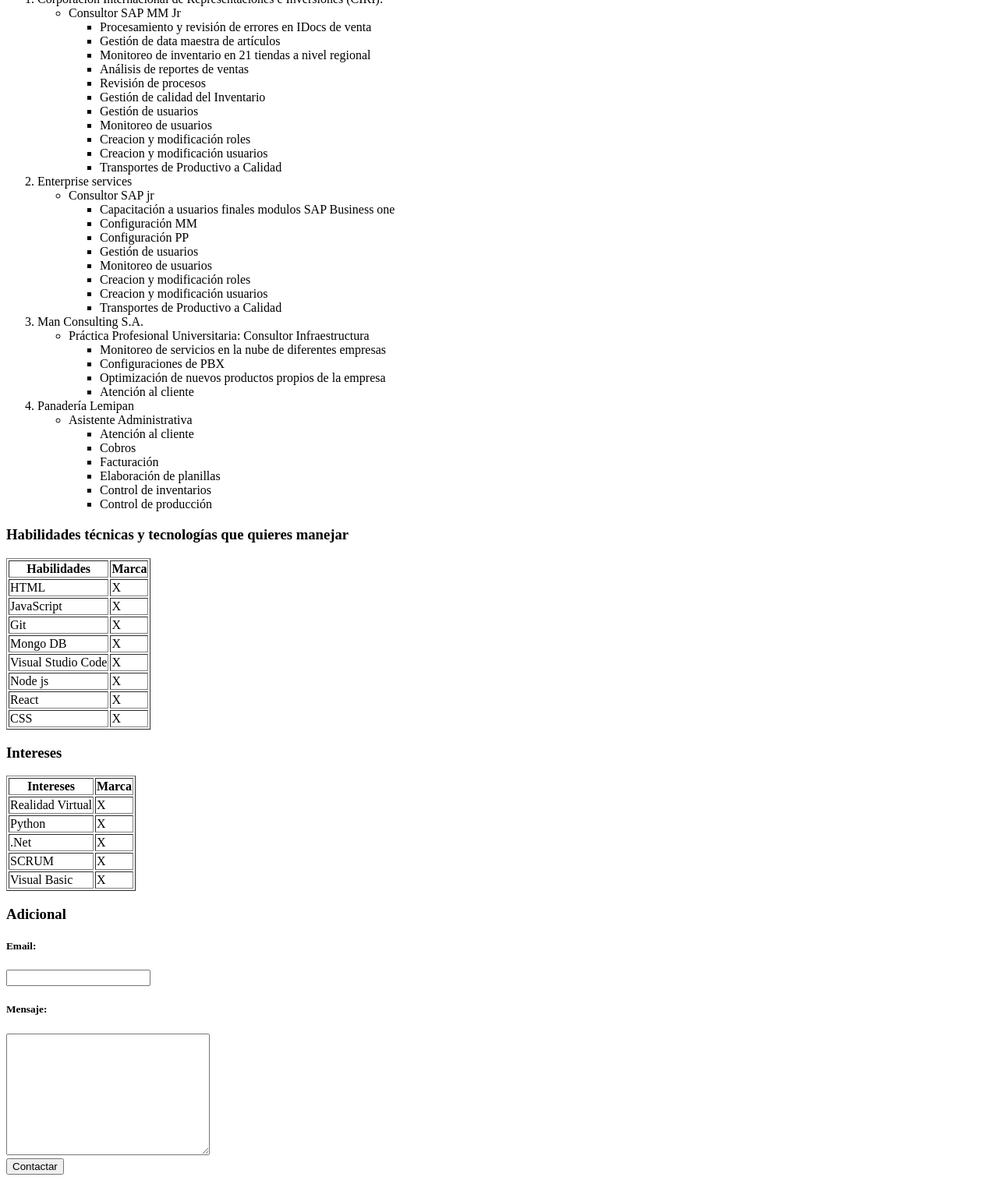
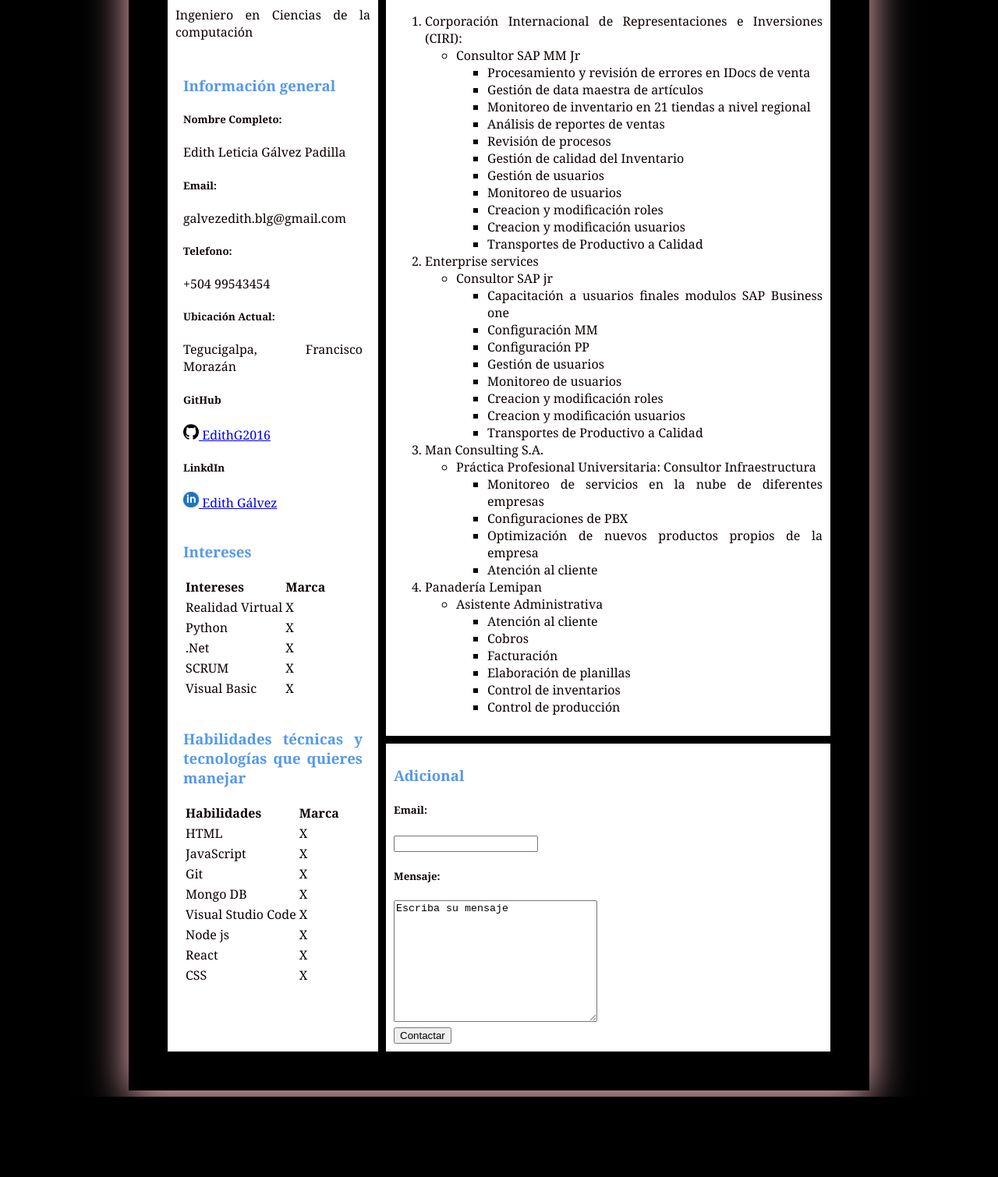
Before and after one commit to EdithG2016/html-intro, a plain HTML site: page index.html in a window 1280 px wide. Shown: the part 641-2151 px from the top of the page at 78% size. After the commit the page ends 2048 px from the top, so only its background shows below. Drawn offline with Linux system fonts and the light colour scheme.

Commit message:
subiendo mi proyecto

```diff
--- a/index.html
+++ b/index.html
@@ -4,10 +4,18 @@
     <meta charset="UTF-8">
     <meta name="viewport" content="width=device-width, initial-scale=1.0">
     <title>Hoja de Vida Personal</title>
+    <link rel="stylesheet" href="style.css">
 </head>
 <body >
+
+    <div class="contenedor">
+        <div class="box box1">
             <h1>Hoja de Vida Personal</h1>
-    <div>
+        </div>
+        <div class="box box2">
+            <img id="profile" src="images/EdithG.jpeg" width="250px">
+            <p>Ingeniero en Ciencias de la computación</p>
+            <div class="box">
                 <h3>Información general</h3>
                 <h5>Nombre Completo:</h5>
                 <p>Edith Leticia Gálvez Padilla</p>
@@ -17,10 +25,95 @@
                 <p>+504 99543454</p>
                 <h5>Ubicación Actual:</h5>
                 <p>Tegucigalpa, Francisco Morazán</p>
-        <h5>GitHub</h5><a href="https://github.com/EdithG2016">EdithG2016</a>
-        <h5>LinkdIn</h5><a href="https://www.linkedin.com/in/edith-galvez-01434793/">Edith Gálvez</a>
+                <h5>GitHub</h5><a href="https://github.com/EdithG2016"><img width="20px" src="images/GitHub.png" alt=""> EdithG2016</a>
+                <h5>LinkdIn</h5><a href="https://www.linkedin.com/in/edith-galvez-01434793/"> <img width="20px" src="images/linkedin.png" alt=""> Edith Gálvez</a>
             </div>
-    <div>
+            <div class="box">
+                <h3>Intereses</h3>
+                <table  class="default">
+                    <tr>
+                        <th>Intereses</th>
+                        <th> Marca</th>
+                    </tr>
+                    <tr>
+                        <td>Realidad Virtual </td>
+                        <td>X</td>
+                    </tr>
+                    <tr>
+                        <td>Python</td>
+                        <td>X</td>
+                    </tr>
+                    <tr>
+                        <td>.Net</td>
+                        <td>X</td>
+                    </tr>
+                    <tr>
+                        <td>SCRUM</td>
+                        <td>X</td>
+                    </tr>
+                    <tr>
+                        <td>Visual Basic</td>
+                        <td>X</td>
+                    </tr>
+
+                </table>
+            </div>
+            <div class="box">
+                <h3>Habilidades técnicas y tecnologías que quieres manejar</h3>
+                <table class="default">
+                    <tr>
+                        <th>Habilidades</th>
+                        <th> Marca</th>
+                    </tr>
+                    <tr>
+                        <td>HTML</td>
+                        <td>X</td>
+                    </tr>
+                    <tr>
+                        <td>JavaScript</td>
+                        <td>X</td>
+                    </tr>
+                    <tr>
+                        <td>Git</td>
+                        <td>X</td>
+                    </tr>
+                    <tr>
+                        <td>Mongo DB</td>
+                        <td>X</td>
+                    </tr>
+                    <tr>
+                        <td>Visual Studio Code</td>
+                        <td>X</td>
+                    </tr>
+                    <tr>
+                        <td>Node js</td>
+                        <td>X</td>
+                    </tr>
+                    <tr>
+                        <td>React</td>
+                        <td>X</td>
+                    </tr>
+                    <tr>
+                        <td>CSS</td>
+                        <td>X</td>
+                    </tr>
+                </table>
+            </div>
+        </div>
+
+        <div class="box">
+            <h3>Estudios</h3>
+            <h5>Superiores:</h5>
+            <p>Universidad Católica de Honduras</p>
+            <p>Septiembre 2012 – mayo 2018</p>
+            <p>Ingeniero en Ciencias de la Computación</p>
+            <h5>Secundaria:</h5>
+            <p>Escuela Normal Mixta de Olancho</p>
+            <p>Enero 2009 – Diciembre 2011</p>
+            <p>Maestra de Educación primaria</p>
+
+        </div>
+        <div class="box">
             <h3>Experiencia</h3>
             <ol>
                 <li>Corporación Internacional de Representaciones e Inversiones (CIRI):
@@ -82,82 +175,12 @@
                 </li>
             </ol>
         </div>
-    <div>
-        <h3>Habilidades técnicas y tecnologías que quieres manejar</h3>
-        <table border="1px" class="default">
-            <tr>
-                <th>Habilidades</th>
-                <th> Marca</th>
-            </tr>
-            <tr>
-                <td>HTML</td>
-                <td>X</td>
-            </tr>
-            <tr>
-                <td>JavaScript</td>
-                <td>X</td>
-            </tr>
-            <tr>
-                <td>Git</td>
-                <td>X</td>
-            </tr>
-            <tr>
-                <td>Mongo DB</td>
-                <td>X</td>
-            </tr>
-            <tr>
-                <td>Visual Studio Code</td>
-                <td>X</td>
-            </tr>
-            <tr>
-                <td>Node js</td>
-                <td>X</td>
-            </tr>
-            <tr>
-                <td>React</td>
-                <td>X</td>
-            </tr>
-            <tr>
-                <td>CSS</td>
-                <td>X</td>
-            </tr>
-        </table>
+        <div class="box">
+            <h3>Adicional</h3>
+            <h5>Email:</h5><input type="email">
+            <h5>Mensaje:</h5><textarea name="" id="" cols="30" rows="10">Escriba su mensaje</textarea>
+            <br><button>Contactar</button>
         </div>
-    <div>
-        <h3>Intereses</h3>
-        <table border="1px" class="default">
-            <tr>
-                <th>Intereses</th>
-                <th> Marca</th>
-            </tr>
-            <tr>
-                <td>Realidad Virtual </td>
-                <td>X</td>
-            </tr>
-            <tr>
-                <td>Python</td>
-                <td>X</td>
-            </tr>
-            <tr>
-                <td>.Net</td>
-                <td>X</td>
-            </tr>
-            <tr>
-                <td>SCRUM</td>
-                <td>X</td>
-            </tr>
-            <tr>
-                <td>Visual Basic</td>
-                <td>X</td>
-            </tr>
-
-        </table>
-    </div>
-    <div>
-        <h3>Adicional</h3>
-        <h5>Email:</h5><input type="text">
-        <h5>Mensaje:</h5><textarea name="" id="" cols="30" rows="10"></textarea>
-        <br><button>Contactar</button>
     </div>
 </body>
 </html>
--- /dev/null
+++ b/style.css
@@ -0,0 +1,44 @@
+body{
+    background-color: black;
+    font-family: Georgia, 'Times New Roman', Times, serif;
+}
+.contenedor{
+    display: grid;
+    grid-template-columns:  1fr 3fr;
+    grid-gap: 10px;
+    justify-content: center;
+    flex-wrap: wrap;
+    box-shadow: 0 10px 50px pink;
+    margin: auto;
+    padding: 50px;
+    border-color: black;
+    width: 850px;
+
+}
+.box{
+    background-color: white;
+    color: rgb(13, 1, 1);
+    padding: 10px;
+    text-align: justify;
+}
+.box1{
+    grid-column: 1 / 3;
+    text-align: center;
+    position: static;
+
+}
+.box2{
+    grid-row: 2 / 5;
+    grid-gap: 10px;
+}
+table{
+    text-align: justify;
+}
+#profile{
+    -webkit-transform: scaleX(-1);
+  transform: scaleX(-1);
+
+}
+h3{
+    color: #5398ec;
+}
```
Also changed, not shown: images/EdithG.jpeg (added), images/GitHub.png (added), images/linkedin.png (added), images/pucca.jpg (added). Lines whose indentation alone changed are shown as unchanged.
